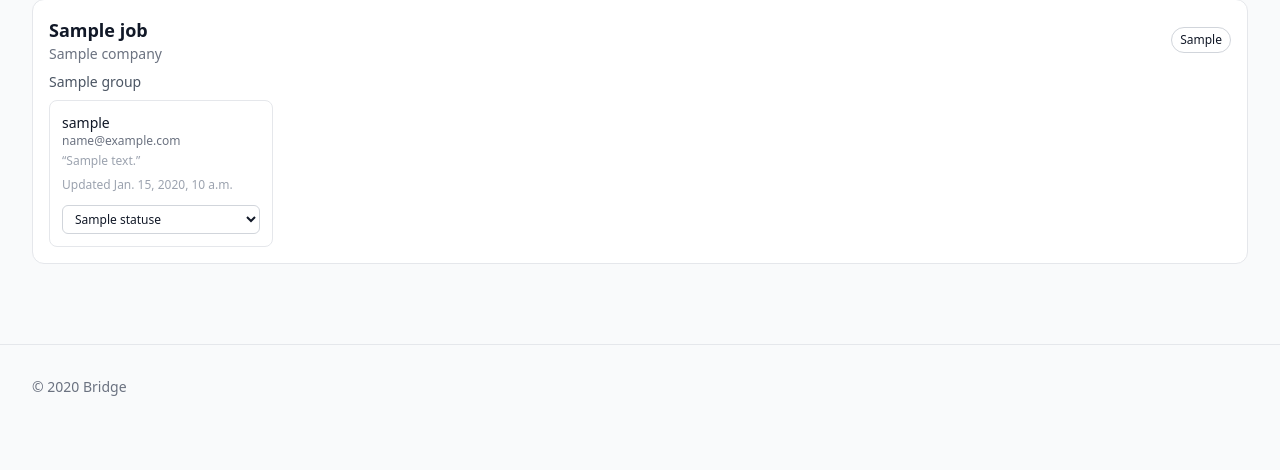
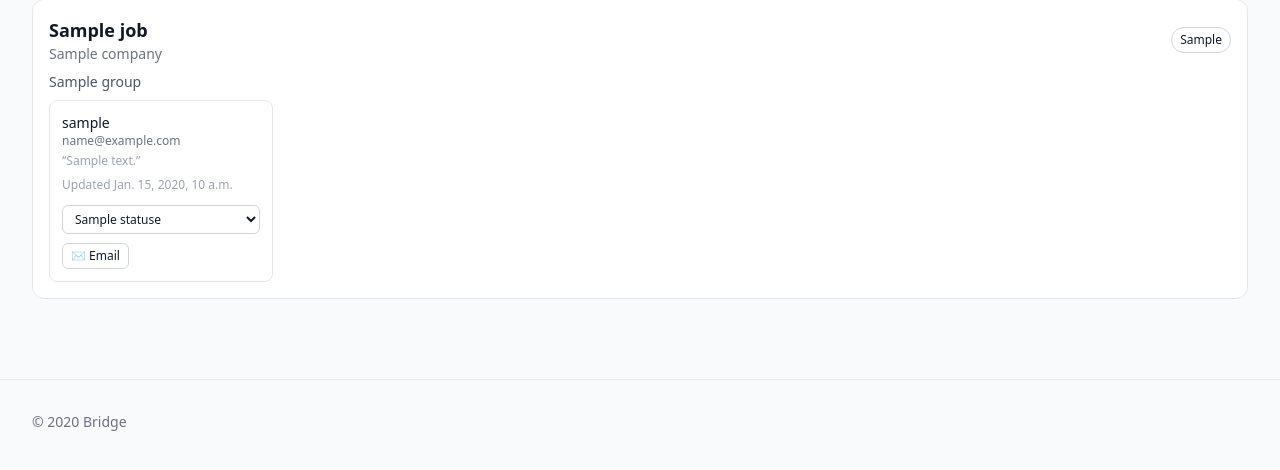
Before and after one commit to jepk2006/CS_2340_Project, a Django app: template bridge/templates/applications/recruiter_applications.html in a window 1280 px wide. Shown: the part 162-632 px from the top of the page. Run offline with Django 5.2, Linux system fonts and the light colour scheme; the template is opened without the code that fills it: most values are stand-ins (such as "Sample title", 1, 10 or a date in 2020); data that the repository does not hold is empty; some libraries are stand-ins or nearby versions.

Commit message:
feat(applications): allow recruiters to email candidates from applications page

```diff
--- a/bridge/jobs/urls_applications.py
+++ b/bridge/jobs/urls_applications.py
@@ -9,4 +9,5 @@ urlpatterns = [
     path("my/", views_applications.my_applications, name="my_applications"),
     path("recruiter/", views_applications.recruiter_applications, name="recruiter_applications"),
     path("update-status/", views_applications.update_application_status, name="update_status"),
+    path("email/", views_applications.send_candidate_email, name="send_candidate_email"),
 ]
--- a/bridge/templates/applications/recruiter_applications.html
+++ b/bridge/templates/applications/recruiter_applications.html
@@ -49,6 +49,13 @@
                   {% endfor %}
                 </select>
               </form>
+              <div class="mt-2">
+                <button type="button"
+                        class="text-xs inline-flex items-center gap-1 px-2 py-1 rounded-md border border-gray-300 dark:border-gray-700 hover:bg-gray-100 dark:hover:bg-gray-700"
+                        onclick="openEmailModal('{{ app.id }}','{{ app.applicant.username|escapejs }}','{{ app.applicant.email|default:''|escapejs }}')">
+                  ✉️ Email
+                </button>
+              </div>
             </div>
           {% empty %}
             <div class="text-xs text-gray-400">None</div>
@@ -62,4 +69,65 @@
     <div class="text-gray-500">No applications to your jobs yet.</div>
   {% endfor %}
 </div>
+
+<!-- Email Modal -->
+<div id="emailModal" class="fixed inset-0 bg-black bg-opacity-40 hidden z-50">
+  <div class="flex items-center justify-center min-h-screen p-4">
+    <div class="bg-white dark:bg-gray-800 border border-gray-200 dark:border-gray-700 rounded-xl w-full max-w-lg p-6">
+      <div class="flex items-center justify-between mb-4">
+        <h3 class="text-lg font-semibold">Email Candidate</h3>
+        <button type="button" class="text-gray-500 hover:text-gray-700 dark:hover:text-gray-300" onclick="closeEmailModal()">✖</button>
+      </div>
+      <form method="post" action="{% url 'applications:send_candidate_email' %}">
+        {% csrf_token %}
+        <input type="hidden" name="application_id" id="email_application_id" />
+        <div class="space-y-3">
+          <div class="text-sm text-gray-600 dark:text-gray-300">
+            <div><span class="font-medium">To:</span> <span id="email_candidate_username"></span> <span class="text-gray-400">(<span id="email_candidate_address"></span>)</span></div>
+          </div>
+          <div>
+            <label class="block text-sm mb-1">Subject</label>
+            <input type="text" name="subject" id="email_subject" placeholder="Subject" />
+          </div>
+          <div>
+            <label class="block text-sm mb-1">Message</label>
+            <textarea name="message" id="email_message" rows="6" placeholder="Write your message..." ></textarea>
+          </div>
+          <div class="flex items-center justify-end gap-2 pt-2">
+            <button type="button" class="px-3 py-2 rounded-md border border-gray-300 dark:border-gray-700" onclick="closeEmailModal()">Cancel</button>
+            <button id="sendEmailBtn" type="submit" class="px-3 py-2 rounded-md bg-indigo-600 text-white hover:bg-indigo-500">Send Email</button>
+          </div>
+        </div>
+      </form>
+    </div>
+  </div>
+  <script>
+    function openEmailModal(appId, username, email){
+      const modal = document.getElementById('emailModal');
+      document.getElementById('email_application_id').value = appId;
+      document.getElementById('email_candidate_username').textContent = username || '';
+      document.getElementById('email_candidate_address').textContent = email || 'No email on file';
+      const sendBtn = document.getElementById('sendEmailBtn');
+      if(!email){
+        sendBtn.disabled = true;
+        sendBtn.classList.add('opacity-60','cursor-not-allowed');
+      } else {
+        sendBtn.disabled = false;
+        sendBtn.classList.remove('opacity-60','cursor-not-allowed');
+      }
+      modal.classList.remove('hidden');
+      document.getElementById('email_subject').focus();
+    }
+    function closeEmailModal(){
+      const modal = document.getElementById('emailModal');
+      modal.classList.add('hidden');
+      document.getElementById('email_subject').value = '';
+      document.getElementById('email_message').value = '';
+    }
+    // Close on backdrop click
+    document.getElementById('emailModal').addEventListener('click', function(e){
+      if(e.target === this){ closeEmailModal(); }
+    });
+  </script>
+</div>
 {% endblock %}
```
Also changed, not shown: bridge/jobs/views_applications.py (+51 -0 lines).
